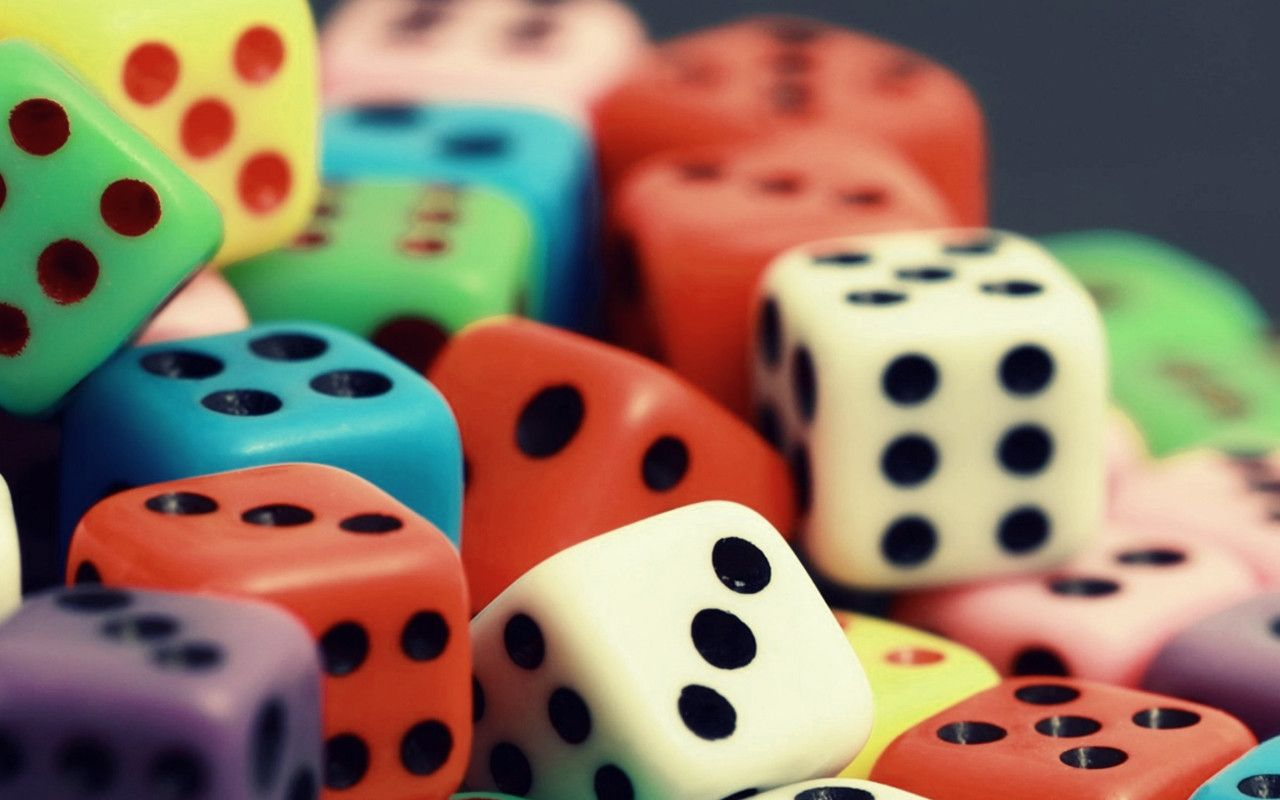
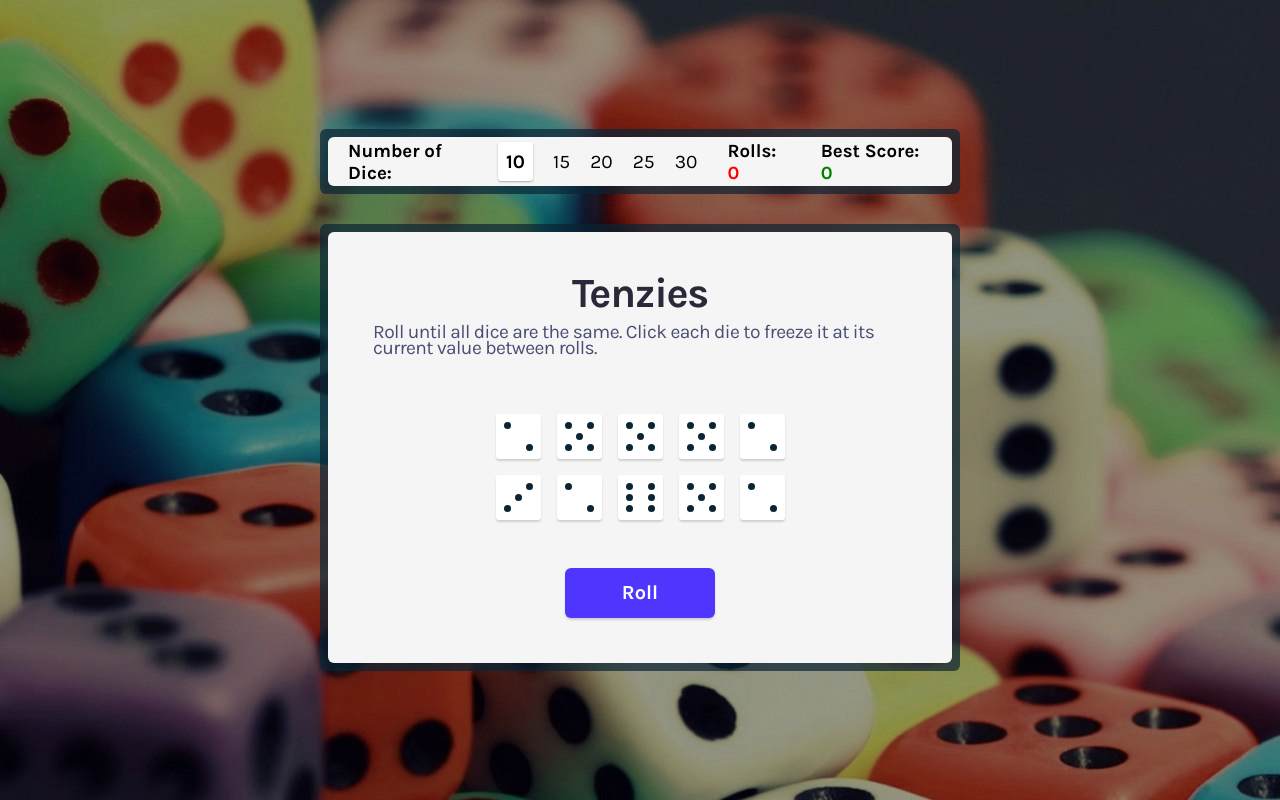
Before and after one commit to GuilhermeDaSilvaFerreira/tenzies, a React (Create React App) app: page / in a window 1280 px wide. Before the commit this address had no page. Built offline with nearby package versions, Linux system fonts and the light colour scheme.

Commit message:
Creation of another route to make GitHubPages work

```diff
--- a/package.json
+++ b/package.json
@@ -1,5 +1,5 @@
 {
-  "homepage": "http://guilhermedasilvaferreira.github.io/tenzies",
+  "homepage": "https://guilhermedasilvaferreira.github.io/tenzies",
   "name": "tenzies",
   "version": "0.1.0",
   "private": true,
--- a/src/Routes.js
+++ b/src/Routes.js
@@ -5,6 +5,7 @@ export default function AppRoutes() {
     return(
         <Router>
             <Routes>
+                <Route path="/" element={<App />} />
                 <Route path="/tenzies" element={<App />} />
             </Routes>
         </Router>
```
